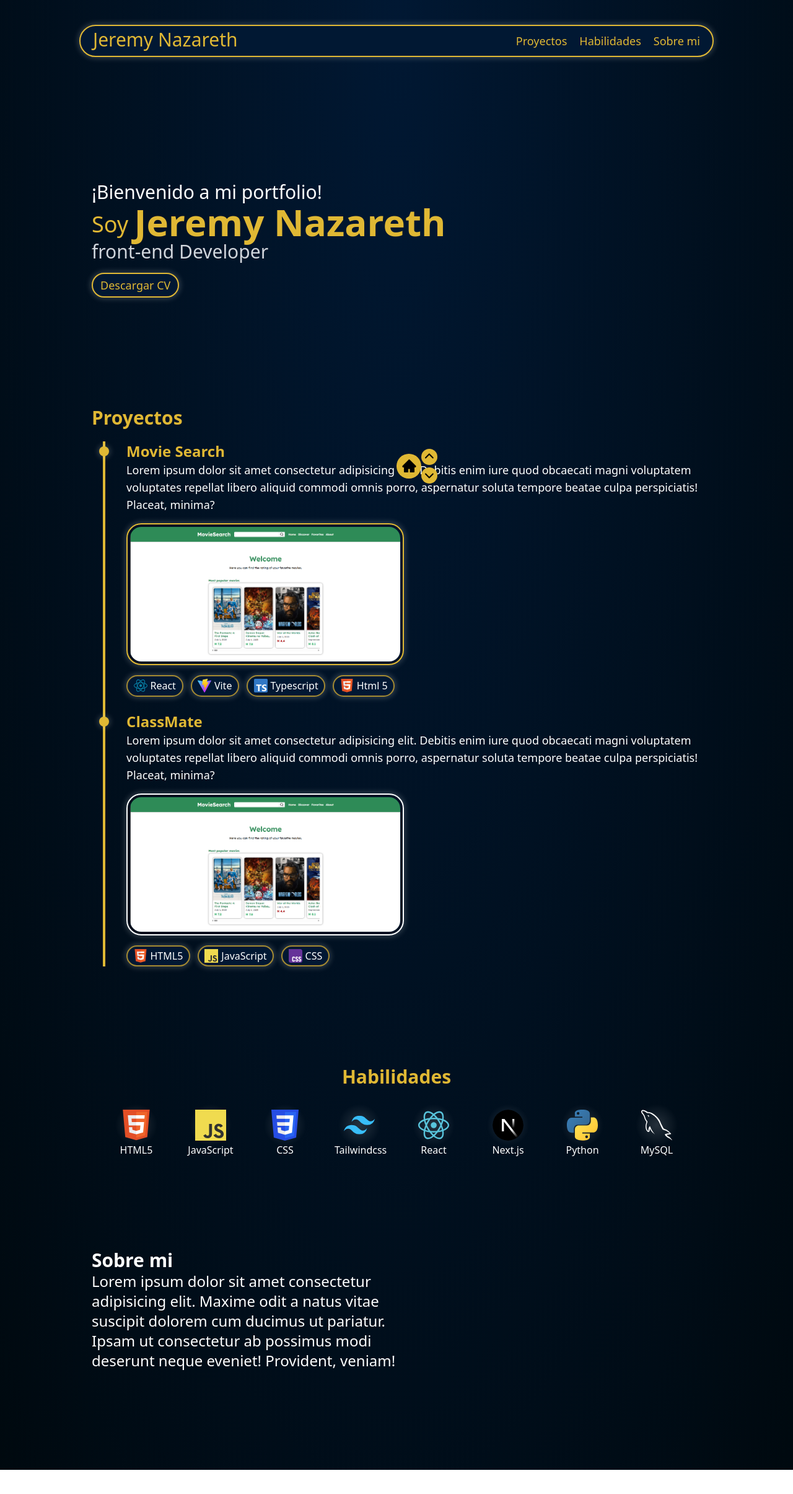
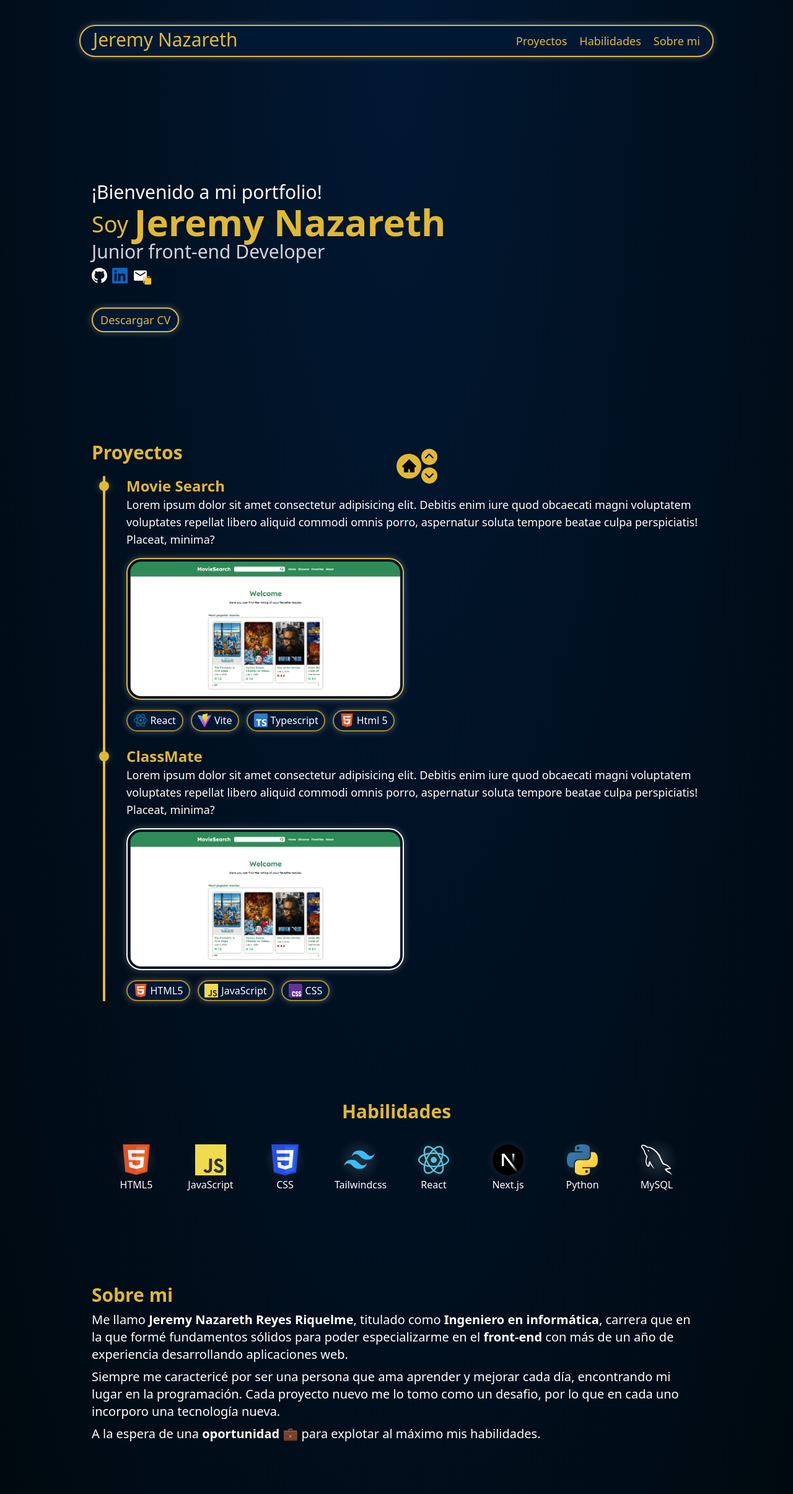
Before and after one commit to JeremyNazareth/portfolio, a Next.js app: page / in a window 1280 px wide. Shown: the top 2410 px of the page at 62% size. Before the commit the page ends 2371 px from the top, so only its background shows below. Built offline with nearby package versions, Linux system fonts and the light colour scheme; a web font is replaced by a local one.

Commit message:
feature: add email copy button

```diff
--- /dev/null
+++ b/app/components/CopyEmailButton.tsx
@@ -0,0 +1,18 @@
+'use client'
+
+import { MdEmail } from "react-icons/md";
+import { IoCopySharp } from "react-icons/io5";
+
+export default function CopyEmailButton(){
+
+    function copyEmail(){
+        navigator.clipboard.writeText("jer.reyesr@outlook.com")
+        alert('Email copiado en la papalera.')
+    }
+    return(
+        <div onClick={() => copyEmail()} className='cursor-pointer'>
+            <div><MdEmail size={25} /></div>
+            <div className='relative bottom-3 left-4'><IoCopySharp size={15} color='#f1c42eff'/></div>
+        </div>
+    )
+}
--- a/app/globals.css
+++ b/app/globals.css
@@ -57,12 +57,18 @@
     width: 80px;
     height: 80px;
   }
+
   .skills-badges img{
     width: 50px;
     height: 50px;
     margin: 0px auto;
     text-align: center;
     margin-bottom: 3px;
+  }
+
+  .redirection-badges img{
+    width: 25px;
+    height: 25px;
   }
 }
 
--- a/app/layout.tsx
+++ b/app/layout.tsx
@@ -3,6 +3,8 @@ import "./globals.css";
 import '@fontsource-variable/funnel-sans'
 import '@fontsource-variable/baloo-2';
 import '@fontsource-variable/jetbrains-mono';
+
+
 export const metadata: Metadata = {
   title: "Jeremy Portfolio",
   description: "El portfolio de Jeremy Nazareth",
--- a/app/page.tsx
+++ b/app/page.tsx
@@ -1,9 +1,12 @@
 
 import NavegationButtons from './components/NavigationButtons'
+import CopyEmailButton from './components/CopyEmailButton'
 
 export default function Page(){
 
-
+    const copyEmail = () =>{
+        navigator.clipboard.writeText("jer.reyesr@outlook.com")
+    }
     return(
         <>
         <section id="home" className="pt-40 scroll-m-80">
@@ -12,7 +15,12 @@ export default function Page(){
                 <p className="flex-initial leading-13 text-4xl text-secondary">Soy&nbsp;</p>
                 <p className="text-5xl text-secondary font-semibold flex-initial sm:text-6xl">Jeremy Nazareth</p>
             </div>
-            <p className="text-3xl text-gray-300">front-end Developer</p>
+            <p className="text-3xl text-gray-300">Junior front-end Developer</p>
+            <ul className='redirection-badges flex gap-2 my-2'>
+                <li><a target='_blank' href="https://github.com/JeremyNazareth/"><img src="github_dark.svg" alt="" /></a></li>
+                <li><a target='_blank' href="https://linkedin.com/in/jeremynazarethrr"><img src="linkedin.svg" alt="" /></a></li>
+                <li><CopyEmailButton/></li>
+            </ul>
             <button className="border-secondary text-secondary bg-primary border-2 px-3 py-1 rounded-full my-4 shadow-primary text-lg">Descargar CV</button>
         </section>
 
@@ -21,9 +29,7 @@ export default function Page(){
         <section id="projects" className="projects-section">
             <h1 className="text-3xl font-semibold text-secondary">Proyectos</h1>
             <div className="projects-container flex mt-5">
-
                 <div className="projects">
-
                     <article className="flex">
                         <div className="w-30">
                             <div className="h-full flex">
@@ -116,8 +122,16 @@ export default function Page(){
 
 
         <section id="about">
-            <h1 className="text-3xl font-bold text-white">Sobre mi</h1>
-            <h2 className="text-2xl w-1/2">Lorem ipsum dolor sit amet consectetur adipisicing elit. Maxime odit a natus vitae suscipit dolorem cum ducimus ut pariatur. Ipsam ut consectetur ab possimus modi deserunt neque eveniet! Provident, veniam!</h2>
+            <h1 className="text-3xl font-bold text-secondary mb-2 ">Sobre mi</h1>
+            <p className='text-xl'>Me llamo <strong>Jeremy Nazareth Reyes Riquelme</strong>,
+            titulado como <strong>Ingeniero en informática</strong>,
+             carrera que en la que formé fundamentos sólidos para poder especializarme en el <strong>front-end </strong>
+            con más de un año de experiencia desarrollando aplicaciones web.</p>
+            <p className='text-xl my-2'>Siempre me caractericé por ser una persona que ama aprender y mejorar cada día,
+                 encontrando mi lugar en la programación. Cada proyecto nuevo me lo tomo como un desafio, por lo que en cada uno
+                 incorporo una tecnología nueva.
+            </p>
+            <p className='text-xl'>A la espera de una <strong>oportunidad</strong> 💼 para explotar al máximo mis habilidades.</p>
         </section>
 
         </>
```
Also changed, not shown: public/github_dark.svg (added), public/linkedin.svg (added).
